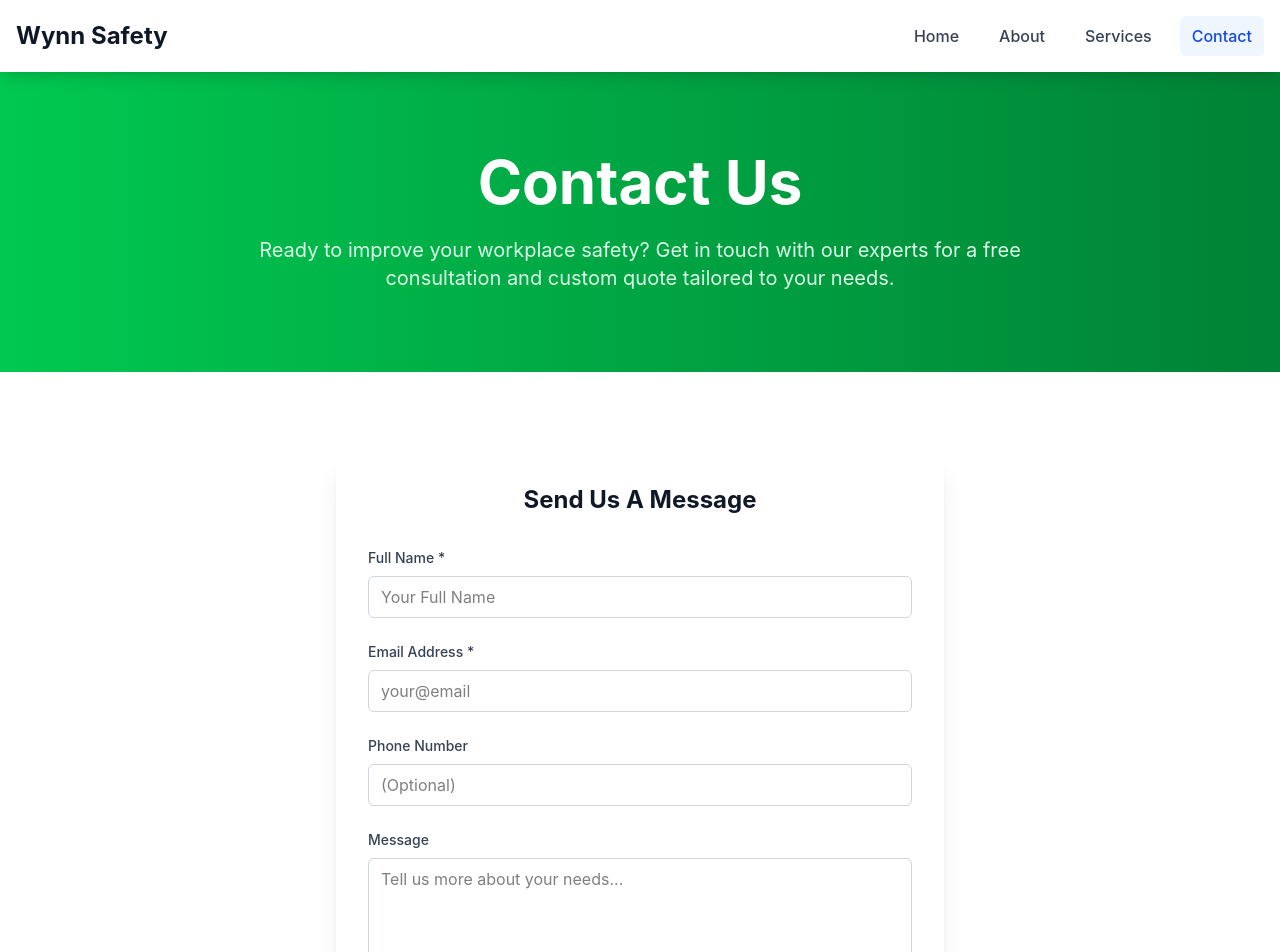
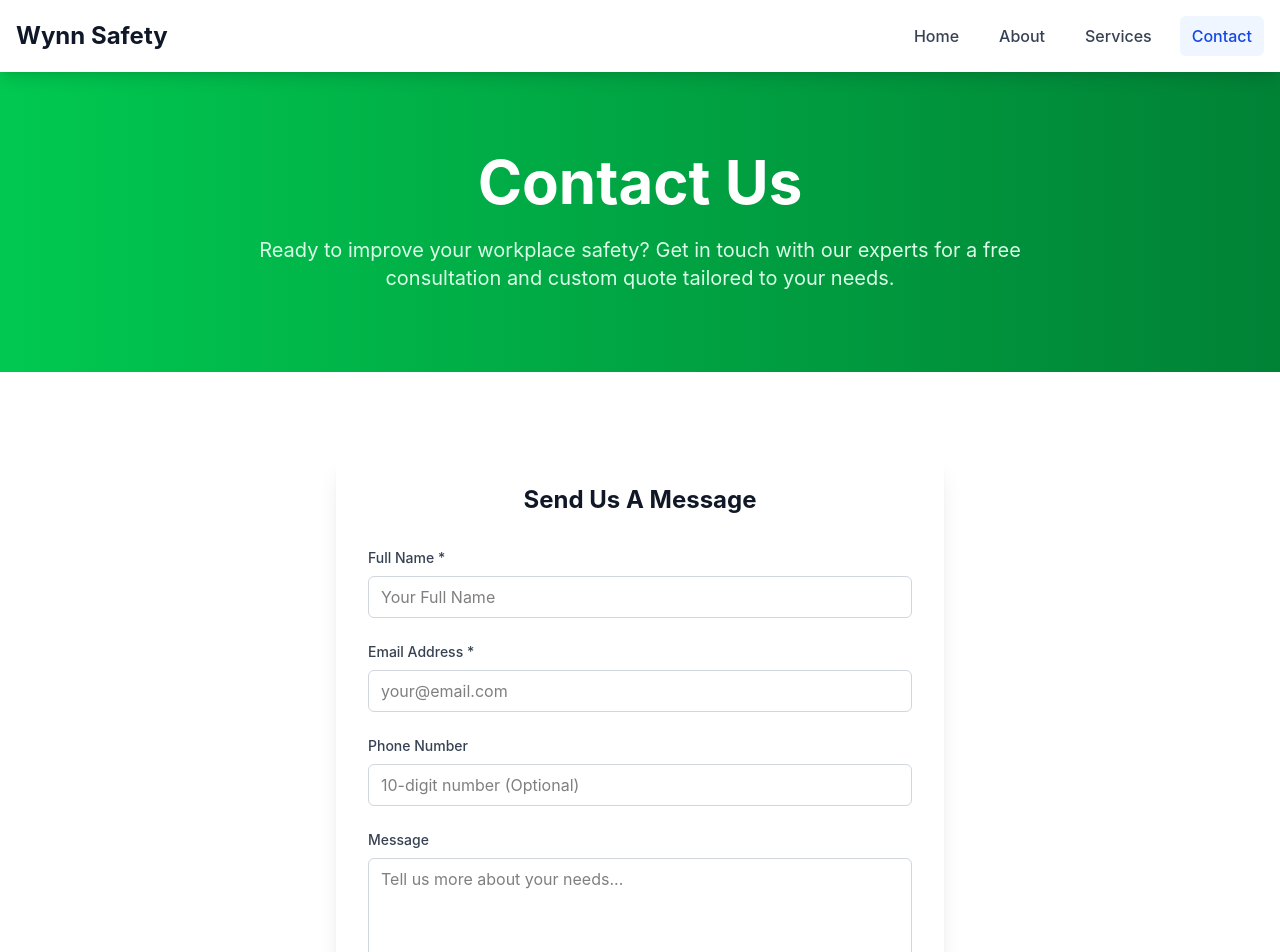
Before and after one commit to sanketm-hub/Next-js, a Next.js app: page /contact in a window 1280 px wide. Shown: the top 952 px of the page. Built offline with nearby package versions, Linux system fonts and the light colour scheme.

Commit message:
Worked on the contactus form validation

```diff
--- a/app/api/contact/route.tsx
+++ b/app/api/contact/route.tsx
@@ -11,13 +11,40 @@ const escapeHtml = (str: string = "") =>
     .replace(/>/g, "&gt;")
     .replace(/"/g, "&quot;");
 
+const NAME_REGEX = /^[A-Za-z][A-Za-z\s.'-]{1,99}$/;
+const EMAIL_REGEX = /^[^\s@]+@[^\s@]+\.[A-Za-z]{2,}$/;
+const PHONE_REGEX = /^\d{10}$/;
+
 export async function POST(req: Request) {
   try {
-    const { name, email, phone, message } = await req.json();
+    const body = await req.json();
+    const name = String(body.name ?? "").trim();
+    const email = String(body.email ?? "").trim();
+    const phone = String(body.phone ?? "").trim();
+    const message = String(body.message ?? "").trim();
 
-    if (!name || !email) {
+    // Server-side validation (the browser checks can be bypassed)
+    if (!NAME_REGEX.test(name)) {
       return NextResponse.json(
-        { success: false, message: "Name and email are required." },
+        { success: false, message: "Please enter a valid name (letters only)." },
+        { status: 400 }
+      );
+    }
+    if (!EMAIL_REGEX.test(email)) {
+      return NextResponse.json(
+        { success: false, message: "Please enter a valid email address." },
+        { status: 400 }
+      );
+    }
+    if (phone && !PHONE_REGEX.test(phone)) {
+      return NextResponse.json(
+        { success: false, message: "Phone number must be exactly 10 digits." },
+        { status: 400 }
+      );
+    }
+    if (message.length > 2000) {
+      return NextResponse.json(
+        { success: false, message: "Message is too long (max 2000 characters)." },
         { status: 400 }
       );
     }
@@ -52,7 +79,7 @@ export async function POST(req: Request) {
           <p><b>Name:</b> ${escapeHtml(name)}</p>
           <p><b>Email:</b> ${escapeHtml(email)}</p>
           <p><b>Phone:</b> ${escapeHtml(phone) || "N/A"}</p>
-          <p><b>Message:</b> ${escapeHtml(message)}</p>
+          <p><b>Message:</b> ${escapeHtml(message) || "N/A"}</p>
         `,
       });
 
@@ -86,7 +113,7 @@ export async function POST(req: Request) {
     return NextResponse.json(
       {
         success: false,
-        message: "Failed to process your message.",
+        message: "Failed to process your message. Please try again.",
         // Shown in local and Preview only, hidden in Production
         debug:
           process.env.VERCEL_ENV === "production"
--- a/app/contact/page.tsx
+++ b/app/contact/page.tsx
@@ -2,29 +2,112 @@
 
 import React, { useState } from "react";
 
+type FormData = {
+  name: string;
+  email: string;
+  phone: string;
+  message: string;
+};
+
+type Errors = Partial<Record<keyof FormData, string>>;
+
+const NAME_REGEX = /^[A-Za-z][A-Za-z\s.'-]*$/;
+const EMAIL_REGEX = /^[^\s@]+@[^\s@]+\.[A-Za-z]{2,}$/;
+const PHONE_REGEX = /^\d{10}$/;
+
+const validateField = (field: keyof FormData, value: string): string => {
+  const v = value.trim();
+
+  switch (field) {
+    case "name":
+      if (!v) return "Full name is required.";
+      if (v.length < 2) return "Name must be at least 2 characters.";
+      if (!NAME_REGEX.test(v)) return "Name can only contain letters.";
+      return "";
+    case "email":
+      if (!v) return "Email address is required.";
+      if (!EMAIL_REGEX.test(v)) return "Please enter a valid email address.";
+      return "";
+    case "phone":
+      if (!v) return ""; // optional
+      if (!PHONE_REGEX.test(v)) return "Phone number must be exactly 10 digits.";
+      return "";
+    default:
+      return "";
+  }
+};
+
 export default function Contact() {
-  const [formData, setFormData] = useState({
+  const [formData, setFormData] = useState<FormData>({
     name: "",
     email: "",
     phone: "",
     message: "",
   });
 
+  const [errors, setErrors] = useState<Errors>({});
   const [loading, setLoading] = useState(false);
+  const [status, setStatus] = useState<{
+    type: "success" | "error";
+    text: string;
+  } | null>(null);
 
-  const handleChange = (field: string, value: string) => {
+  const handleChange = (field: keyof FormData, value: string) => {
+    // Phone: keep digits only, max 10
+    if (field === "phone") {
+      value = value.replace(/\D/g, "").slice(0, 10);
+    }
+
     setFormData((prev) => ({ ...prev, [field]: value }));
+
+    // Re-validate live once the field already shows an error
+    if (errors[field]) {
+      setErrors((prev) => ({ ...prev, [field]: validateField(field, value) }));
+    }
+    if (status) setStatus(null);
+  };
+
+  const handleBlur = (field: keyof FormData) => {
+    setErrors((prev) => ({
+      ...prev,
+      [field]: validateField(field, formData[field]),
+    }));
+  };
+
+  const validateAll = (): boolean => {
+    const newErrors: Errors = {
+      name: validateField("name", formData.name),
+      email: validateField("email", formData.email),
+      phone: validateField("phone", formData.phone),
+    };
+    setErrors(newErrors);
+    return !Object.values(newErrors).some(Boolean);
   };
 
   const handleSubmit = async (e: React.FormEvent) => {
     e.preventDefault();
+    setStatus(null);
+
+    if (!validateAll()) {
+      setStatus({
+        type: "error",
+        text: "Please fix the highlighted fields and try again.",
+      });
+      return;
+    }
+
     setLoading(true);
 
     try {
       const res = await fetch("/api/contact", {
         method: "POST",
         headers: { "Content-Type": "application/json" },
-        body: JSON.stringify(formData),
+        body: JSON.stringify({
+          name: formData.name.trim(),
+          email: formData.email.trim(),
+          phone: formData.phone.trim(),
+          message: formData.message.trim(),
+        }),
       });
 
       // Safe parse: the server might return a non-JSON error page
@@ -36,35 +119,40 @@ export default function Contact() {
       }
 
       if (res.ok && data.success) {
-        alert("✅ Message sent successfully!");
+        setStatus({
+          type: "success",
+          text: "Thank you! Your message has been sent. We'll get back to you soon.",
+        });
         setFormData({ name: "", email: "", phone: "", message: "" });
+        setErrors({});
       } else {
-        // debug is only returned outside Production
         console.error("API error:", data.debug || data.message);
-        alert(
-          `❌ Failed to send message.${
-            data.debug ? `\n\nDetails: ${data.debug}` : ""
-          }`
-        );
+        setStatus({
+          type: "error",
+          text:
+            data.message || "Failed to send your message. Please try again.",
+        });
       }
     } catch (err) {
       console.error(err);
-      alert("⚠️ Something went wrong. Check your connection and try again.");
+      setStatus({
+        type: "error",
+        text: "Something went wrong. Please check your connection and try again.",
+      });
     } finally {
       setLoading(false);
     }
   };
 
+  const inputClass = (field: keyof FormData) =>
+    `w-full px-3 py-2 border rounded-md focus:outline-none focus:ring-2 focus:border-transparent ${
+      errors[field]
+        ? "border-red-500 focus:ring-red-500"
+        : "border-gray-300 focus:ring-blue-500"
+    }`;
+
   return (
     <div className="min-h-screen relative">
-      {/* Full-page Overlay Loader */}
-      {loading && (
-        <div className="fixed inset-0 bg-white/70 backdrop-blur-sm flex flex-col items-center justify-center z-50">
-          <div className="animate-spin rounded-full h-16 w-16 border-t-4 border-blue-600 mb-4"></div>
-          <p className="text-lg font-medium text-gray-700">Please wait...</p>
-        </div>
-      )}
-
       {/* Hero Section */}
       <section className="bg-gradient-to-r from-green-500 to-green-700 text-white py-20">
         <div className="max-w-7xl mx-auto px-4 sm:px-6 lg:px-8">
@@ -86,61 +174,107 @@ export default function Contact() {
             <h2 className="text-2xl font-bold text-gray-900 text-center mb-8">
               Send Us A Message
             </h2>
-            <form onSubmit={handleSubmit} className="space-y-6">
+
+            {/* Inline status message */}
+            {status && (
+              <div
+                role="status"
+                className={`mb-6 rounded-md border px-4 py-3 text-sm ${
+                  status.type === "success"
+                    ? "border-green-300 bg-green-50 text-green-800"
+                    : "border-red-300 bg-red-50 text-red-800"
+                }`}
+              >
+                {status.text}
+              </div>
+            )}
+
+            <form onSubmit={handleSubmit} noValidate className="space-y-6">
               {/* Full Name */}
               <div>
-                <label className="block text-sm font-medium text-gray-700 mb-2">
+                <label
+                  htmlFor="name"
+                  className="block text-sm font-medium text-gray-700 mb-2"
+                >
                   Full Name *
                 </label>
                 <input
+                  id="name"
                   type="text"
                   value={formData.name}
                   onChange={(e) => handleChange("name", e.target.value)}
-                  required
-                  className="w-full px-3 py-2 border border-gray-300 rounded-md focus:outline-none focus:ring-2 focus:ring-blue-500 focus:border-transparent"
+                  onBlur={() => handleBlur("name")}
+                  className={inputClass("name")}
                   placeholder="Your Full Name"
+                  autoComplete="name"
                 />
+                {errors.name && (
+                  <p className="mt-1 text-sm text-red-600">{errors.name}</p>
+                )}
               </div>
 
               {/* Email */}
               <div>
-                <label className="block text-sm font-medium text-gray-700 mb-2">
+                <label
+                  htmlFor="email"
+                  className="block text-sm font-medium text-gray-700 mb-2"
+                >
                   Email Address *
                 </label>
                 <input
+                  id="email"
                   type="email"
                   value={formData.email}
                   onChange={(e) => handleChange("email", e.target.value)}
-                  required
-                  className="w-full px-3 py-2 border border-gray-300 rounded-md focus:outline-none focus:ring-2 focus:ring-blue-500 focus:border-transparent"
-                  placeholder="your@email"
+                  onBlur={() => handleBlur("email")}
+                  className={inputClass("email")}
+                  placeholder="your@email.com"
+                  autoComplete="email"
                 />
+                {errors.email && (
+                  <p className="mt-1 text-sm text-red-600">{errors.email}</p>
+                )}
               </div>
 
               {/* Phone */}
               <div>
-                <label className="block text-sm font-medium text-gray-700 mb-2">
+                <label
+                  htmlFor="phone"
+                  className="block text-sm font-medium text-gray-700 mb-2"
+                >
                   Phone Number
                 </label>
                 <input
+                  id="phone"
                   type="tel"
+                  inputMode="numeric"
+                  maxLength={10}
                   value={formData.phone}
                   onChange={(e) => handleChange("phone", e.target.value)}
-                  className="w-full px-3 py-2 border border-gray-300 rounded-md focus:outline-none focus:ring-2 focus:ring-blue-500 focus:border-transparent"
-                  placeholder="(Optional)"
+                  onBlur={() => handleBlur("phone")}
+                  className={inputClass("phone")}
+                  placeholder="10-digit number (Optional)"
+                  autoComplete="tel"
                 />
+                {errors.phone && (
+                  <p className="mt-1 text-sm text-red-600">{errors.phone}</p>
+                )}
               </div>
 
               {/* Message */}
               <div>
-                <label className="block text-sm font-medium text-gray-700 mb-2">
+                <label
+                  htmlFor="message"
+                  className="block text-sm font-medium text-gray-700 mb-2"
+                >
                   Message
                 </label>
                 <textarea
+                  id="message"
                   value={formData.message}
                   onChange={(e) => handleChange("message", e.target.value)}
                   rows={5}
-                  className="w-full px-3 py-2 border border-gray-300 rounded-md focus:outline-none focus:ring-2 focus:ring-blue-500 focus:border-transparent"
+                  className={inputClass("message")}
                   placeholder="Tell us more about your needs..."
                 />
               </div>
@@ -149,12 +283,15 @@ export default function Contact() {
               <button
                 type="submit"
                 disabled={loading}
-                className={`w-full ${
+                className={`w-full flex items-center justify-center gap-2 ${
                   loading
                     ? "bg-gray-400 cursor-not-allowed"
                     : "bg-blue-700 hover:bg-blue-800"
                 } text-white font-medium py-3 px-6 rounded-md transition-colors duration-200`}
               >
+                {loading && (
+                  <span className="h-4 w-4 animate-spin rounded-full border-2 border-white border-t-transparent" />
+                )}
                 {loading ? "Sending..." : "Send Message"}
               </button>
             </form>
```
